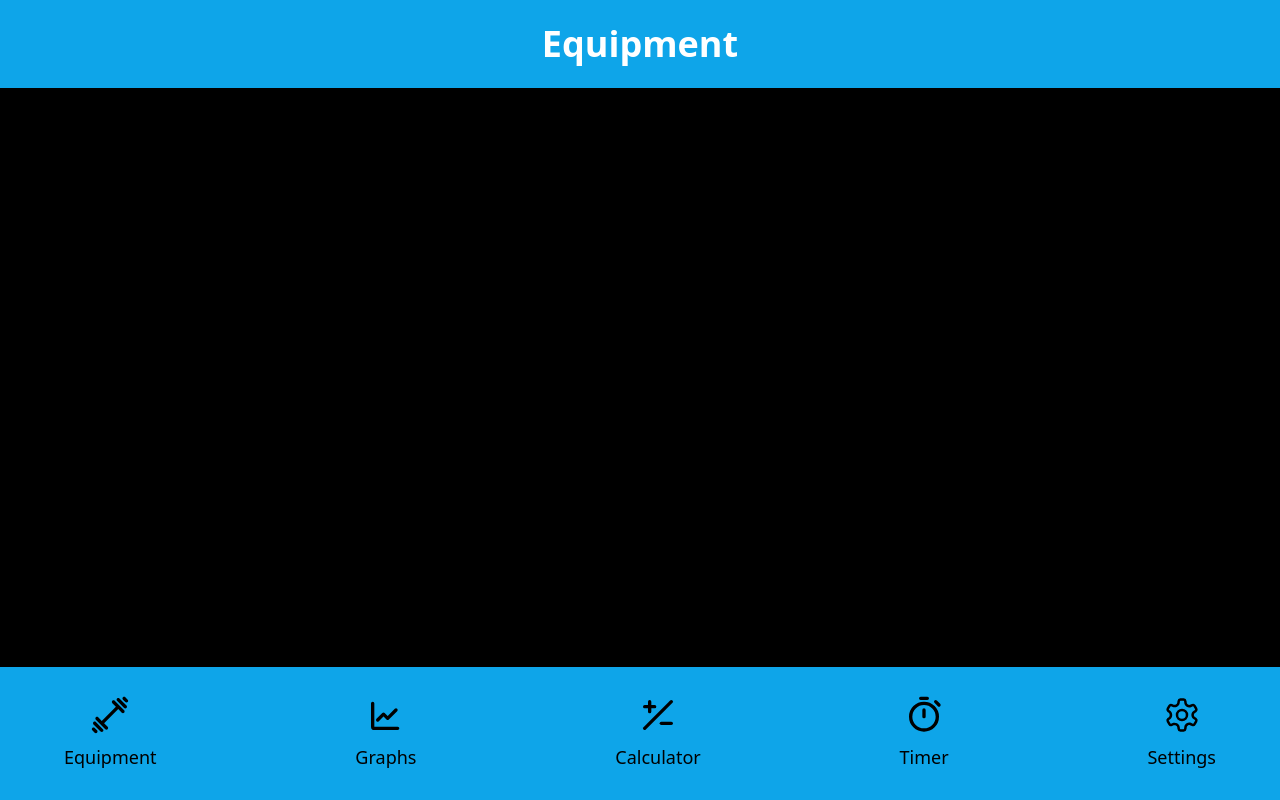
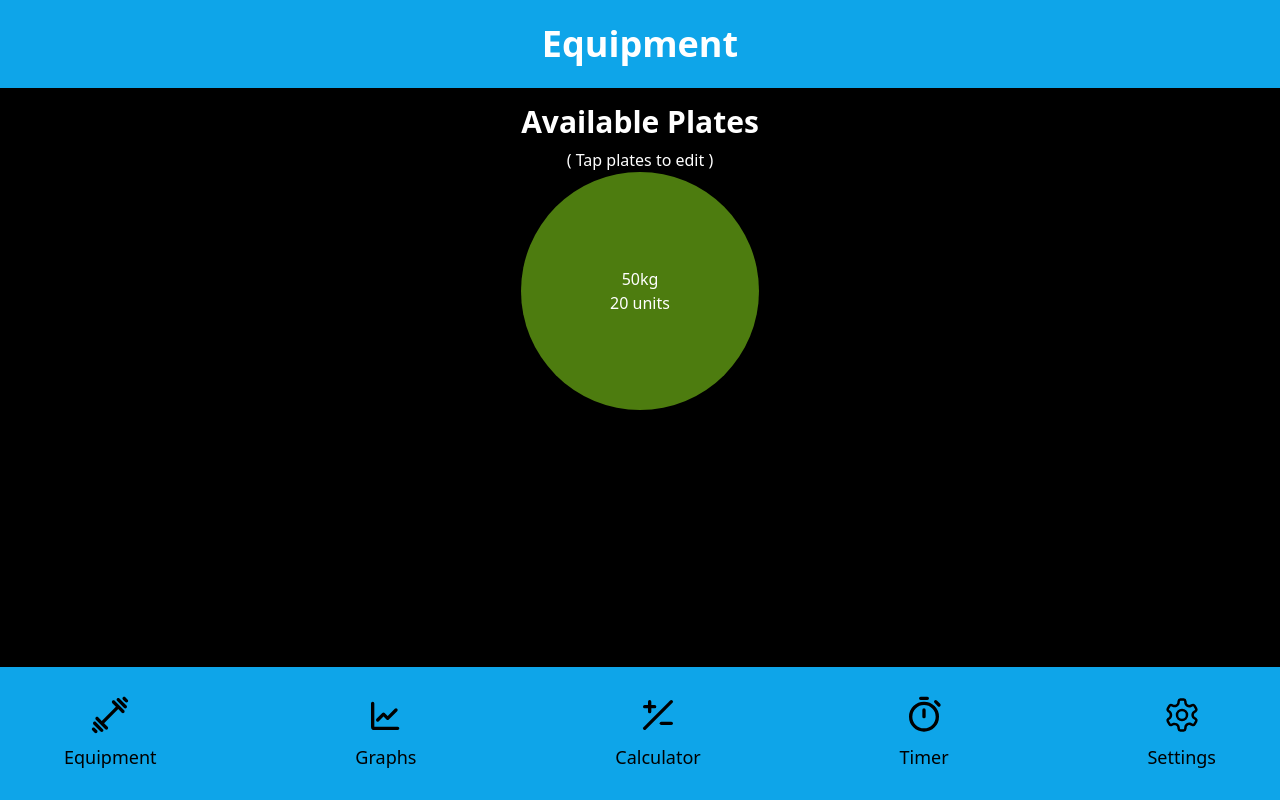
Before and after one commit to valenvirzi/plates-calculator-app, a React (Vite) app: page /equipment in a window 1280 px wide. Built offline with nearby package versions, Linux system fonts and the light colour scheme.

Commit message:
some screens

```diff
--- a/src/components/Header.jsx
+++ b/src/components/Header.jsx
@@ -2,6 +2,7 @@ import PropTypes from "prop-types";
 
 const Header = ({ title }) => {
   return (
+    // TODO: Find a way to make the Header stick to the top of the page and the Footer to the bottom
     <div className="w-full py-6 bg-sky-500 flex justify-evenly">
       <h1 className="text-white font-semibold text-4xl">{title}</h1>
     </div>
--- a/src/pages/Calculator.jsx
+++ b/src/pages/Calculator.jsx
@@ -3,7 +3,7 @@ import Header from "../components/Header.jsx";
 
 const Calculator = () => {
   return (
-    <div className="bg-black h-full w-full flex flex-col items-center justify-between pb-8">
+    <div className="bg-black h-full w-full flex flex-col items-center pb-8">
       <Header title="Calculator" />
       {/* TODO: Start making the main pages for the app */}
       <div className="flex flex-col h-full w-full items-center justify-between py-8">
--- a/src/pages/Equipment.jsx
+++ b/src/pages/Equipment.jsx
@@ -2,9 +2,24 @@ import Header from "../components/Header";
 
 const Equipment = () => {
   return (
-    <div className="bg-black h-full w-full flex flex-col items-center justify-between pb-12">
+    <div className="bg-black h-full w-full flex flex-col items-center pb-12">
       <Header title="Equipment" />
       {/* TODO: Start making the main pages for the app */}
+      <main className="flex flex-col p-4">
+        <div className="flex flex-col text-white items-center gap-2">
+          <h2 className="text-3xl font-semibold">Available Plates</h2>
+          <p className="">( Tap plates to edit )</p>
+        </div>
+        <div className="grid text-white">
+          <button
+            type="button"
+            className="flex flex-col items-center justify-center rounded-full bg-lime-700 aspect-square"
+          >
+            <h4>50kg</h4>
+            <span>20 units</span>
+          </button>
+        </div>
+      </main>
     </div>
   );
 };
--- a/src/pages/Graphs.jsx
+++ b/src/pages/Graphs.jsx
@@ -2,7 +2,7 @@ import Header from "../components/Header";
 
 const Graphs = () => {
   return (
-    <div className="bg-black h-full w-full flex flex-col items-center justify-between pb-12">
+    <div className="bg-black h-full w-full flex flex-col items-center pb-12">
       <Header title="Graphs" />
       {/* TODO: Start making the main pages for the app */}
     </div>
--- a/src/pages/NotFoundSection.jsx
+++ b/src/pages/NotFoundSection.jsx
@@ -4,7 +4,7 @@ const NotFoundSection = () => {
   const error = useRouteError();
   console.error(error);
   return (
-    <div className="bg-black h-full w-full flex flex-col items-center justify-between pb-12">
+    <div className="bg-black h-full w-full flex flex-col items-center pb-12">
       <h1 className="">Error Not Found</h1>
       {/* TODO: Start making the main pages for the app */}
       <h2>Oops!</h2>
--- a/src/pages/Settings.jsx
+++ b/src/pages/Settings.jsx
@@ -2,9 +2,26 @@ import Header from "../components/Header";
 
 const Settings = () => {
   return (
-    <div className="bg-black h-full w-full flex flex-col items-center justify-between pb-12">
+    <div className="bg-black h-full w-full flex flex-col items-center pb-12">
       <Header title="Settings" />
       {/* TODO: Start making the main pages for the app */}
+      <main className="flex flex-col w-full items-center gap-8 py-8 px-32">
+        <div className="flex w-full items-center justify-between">
+          <div className="flex flex-col gap-2">
+            <h3 className="text-white font-semibold text-xl">
+              Set measure units
+            </h3>
+            <p className="text-white">
+              Switches mass units (Kg/Lb) and the decimal separator{" "}
+              {`(","/".")`}
+            </p>
+          </div>
+          <select className="p-1">
+            <option value="metric">Metric</option>
+            <option value="imperial">Imperial</option>
+          </select>
+        </div>
+      </main>
     </div>
   );
 };
--- a/src/pages/Timer.jsx
+++ b/src/pages/Timer.jsx
@@ -2,7 +2,7 @@ import Header from "../components/Header";
 
 const Timer = () => {
   return (
-    <div className="bg-black h-full w-full flex flex-col items-center justify-between pb-12">
+    <div className="bg-black h-full w-full flex flex-col items-center pb-12">
       <Header title="Timer" />
       {/* TODO: Start making the main pages for the app */}
     </div>
```
